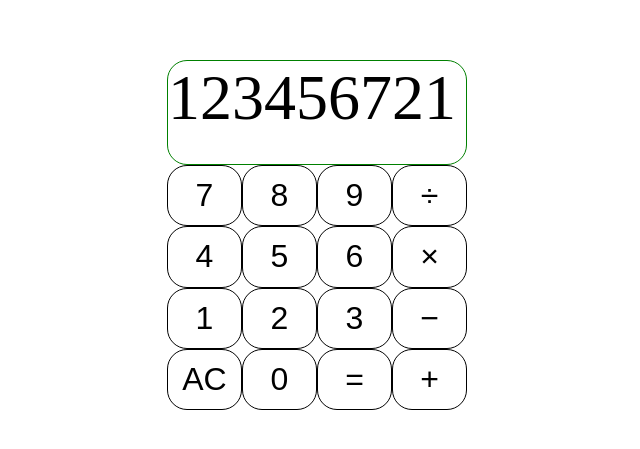
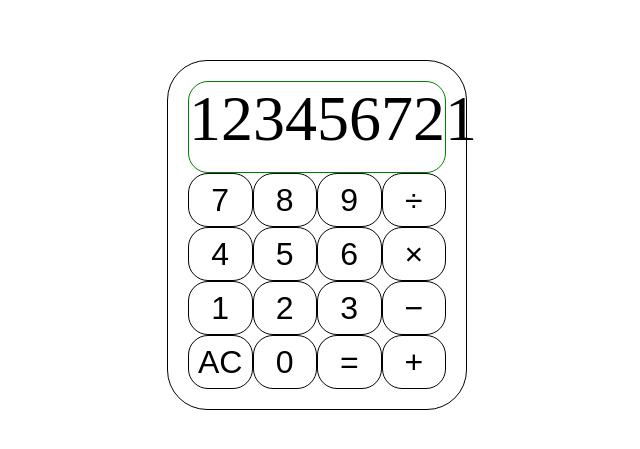
Before and after one commit to danifromecuador/mini-calculator, a React (Vite) app: page / in a window 1280 px wide. Shown: the part 165-614 px from the top of the page, without its empty margins (323-963 px from the left). Built offline with nearby package versions, Linux system fonts and the light colour scheme.

Commit message:
Fix border radius

```diff
--- a/src/styles/App.css
+++ b/src/styles/App.css
@@ -1,4 +1,7 @@
 .app {
   height: 350px;
   width: 300px;
+  border: 1px solid black;
+  padding: 20px;
+  border-radius: 40px;
 }
```
